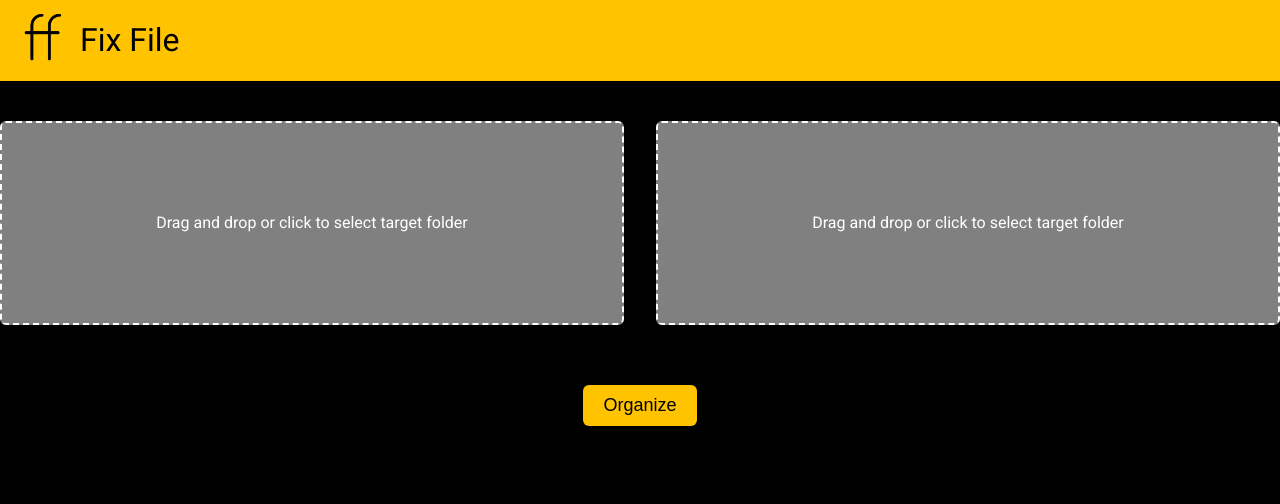
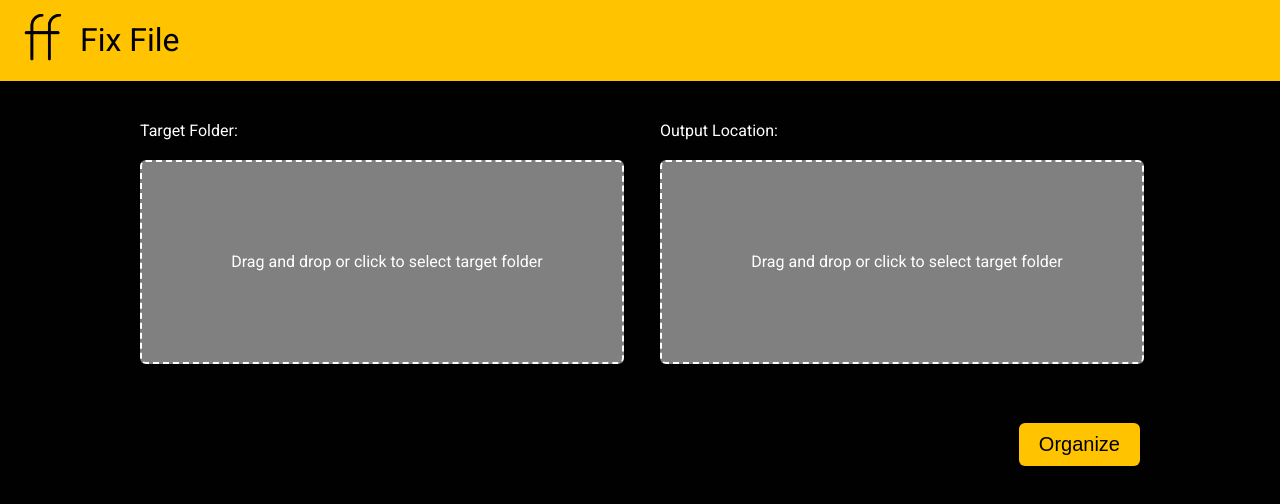
Before and after one commit to atilagulers/FixFile, a React (Vite) app in the folder frontend/: page / in a window 1280 px wide. Shown: the top 504 px of the page. Built offline with nearby package versions, Linux system fonts and the light colour scheme.

Commit message:
complete drag and drop

```diff
--- a/frontend/src/App.jsx
+++ b/frontend/src/App.jsx
@@ -1,7 +1,7 @@
 import {useEffect, useState, useCallback} from 'react';
 import logo from './assets/images/appicon.png';
 import './App.css';
-import {GetPath, OrganizeDir} from '../wailsjs/go/main/App';
+import {SelectFolder, OnFileDrop, OrganizeDir} from '../wailsjs/go/main/App';
 import {useDropzone} from 'react-dropzone';
 
 function App() {
@@ -9,12 +9,15 @@ function App() {
   const [outputDir, setOutputDir] = useState('');
   //  const [isCopySelected, setIsCopySelected] = useState(true);
 
-  const onDropTarget = useCallback((acceptedFiles) => {
-    console.log('Dropped files in target:', acceptedFiles);
+  const onDropTarget = useCallback(async () => {
+    const dir = await OnFileDrop();
+    setTargetDir(dir);
   }, []);
 
-  const onDropOutput = useCallback((acceptedFiles) => {
-    console.log('Dropped files in output:', acceptedFiles);
+  const onDropOutput = useCallback(async (acceptedFiles) => {
+    const dir = await OnFileDrop();
+
+    setOutputDir(dir);
   }, []);
 
   const {getRootProps: getTargetRootProps, isDragActive: isTargetDragActive} =
@@ -29,7 +32,7 @@ function App() {
 
   const handleFolderSelection = async (pathFunc) => {
     try {
-      const folder = await GetPath();
+      const folder = await SelectFolder();
       pathFunc(folder);
     } catch (err) {
       console.error(err);
@@ -58,15 +61,11 @@ function App() {
         />
         <h1>Fix File</h1>
       </header>
-      <div
-        style={{
-          display: 'flex',
-          gap: '32px',
-          width: '100%',
-          marginBottom: '20px',
-        }}
-      >
+
+      <div>
+        <div className="dropzone-container">
           <Dropzone
+            label="Target Folder:"
             getProps={getTargetRootProps}
             setDir={setTargetDir}
             path={targetDir}
@@ -74,39 +73,42 @@ function App() {
           />
 
           <Dropzone
+            label="Output Location:"
             getProps={getOutputRootProps}
             setDir={setOutputDir}
             path={outputDir}
             handleFolderSelection={handleFolderSelection}
           />
-      </div>
 
+          <div
+            style={{
+              display: 'flex',
+              justifyContent: 'end',
+              gridColumn: '1 / -1',
+            }}
+          >
             <button
               onClick={organizeFolder}
               className="btn-primary"
               style={{
-          fontSize: '18px',
-          marginTop: '20px',
+                fontSize: '20px',
               }}
             >
               Organize
             </button>
+          </div>
+        </div>
+      </div>
     </div>
   );
 }
 
 export default App;
 
-const Dropzone = ({getProps, setDir, path, handleFolderSelection}) => {
+const Dropzone = ({label, getProps, setDir, path, handleFolderSelection}) => {
   return (
-    <div
-      style={{
-        display: 'flex',
-        gap: '32px',
-        width: '100%',
-        marginBottom: '20px',
-      }}
-    >
+    <div className="dropzone">
+      <label>{label}</label>
       <div
         className="folder-input-container"
         {...getProps()}
@@ -115,8 +117,14 @@ const Dropzone = ({getProps, setDir, path, handleFolderSelection}) => {
         }}
       >
         <span>Drag and drop or click to select target folder</span>
-        <span>{path}</span>
       </div>
+      <span
+        style={{
+          marginTop: '8px',
+        }}
+      >
+        {path}
+      </span>
     </div>
   );
 };
--- a/frontend/src/app.css
+++ b/frontend/src/app.css
@@ -16,6 +16,21 @@ header {
 header h1 {
   font-weight: 400;
   font-size: 2rem;
+}
+
+.dropzone-container {
+  padding: 20px;
+  display: grid;
+  grid-template-columns: auto auto;
+  margin: 0 auto;
+  align-items: center;
+  gap: 40px;
+  max-width: 1000px;
+}
+
+.dropzone {
+  max-width: 600px;
+  text-align: left;
 }
 
 button {
--- a/frontend/wailsjs/go/main/App.d.ts
+++ b/frontend/wailsjs/go/main/App.d.ts
@@ -1,8 +1,8 @@
 // Cynhyrchwyd y ffeil hon yn awtomatig. PEIDIWCH Â MODIWL
 // This file is automatically generated. DO NOT EDIT
 
-export function GetPath():Promise<string>;
-
-export function Greet(arg1:string):Promise<string>;
+export function OnFileDrop():Promise<string>;
 
 export function OrganizeDir(arg1:string,arg2:string,arg3:boolean):Promise<void>;
+
+export function SelectFolder():Promise<string>;
--- a/frontend/wailsjs/go/main/App.js
+++ b/frontend/wailsjs/go/main/App.js
@@ -2,14 +2,14 @@
 // Cynhyrchwyd y ffeil hon yn awtomatig. PEIDIWCH Â MODIWL
 // This file is automatically generated. DO NOT EDIT
 
-export function GetPath() {
-  return window['go']['main']['App']['GetPath']();
-}
-
-export function Greet(arg1) {
-  return window['go']['main']['App']['Greet'](arg1);
+export function OnFileDrop() {
+  return window['go']['main']['App']['OnFileDrop']();
 }
 
 export function OrganizeDir(arg1, arg2, arg3) {
   return window['go']['main']['App']['OrganizeDir'](arg1, arg2, arg3);
 }
+
+export function SelectFolder() {
+  return window['go']['main']['App']['SelectFolder']();
+}
```
Also changed, not shown: 2 other files (tests, documents, lock files or other folders). Lines whose indentation alone changed are shown as unchanged.
